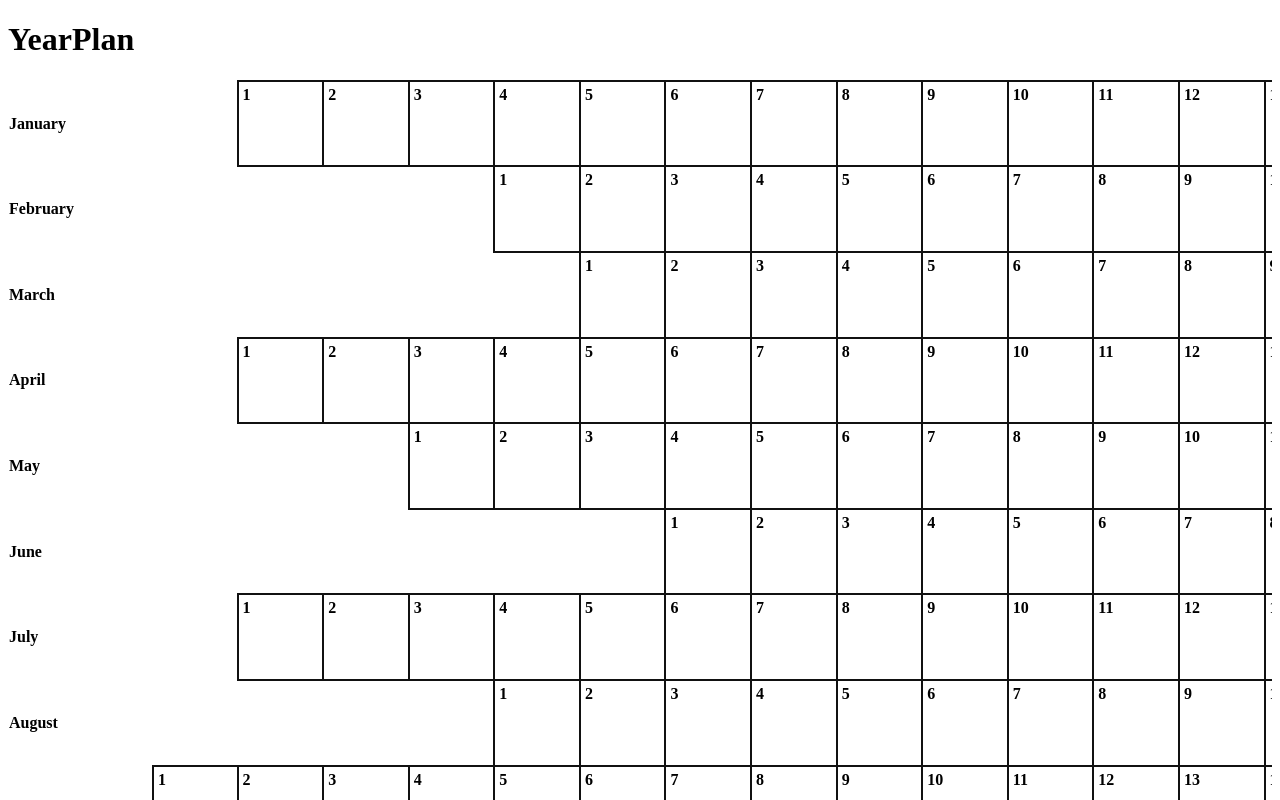
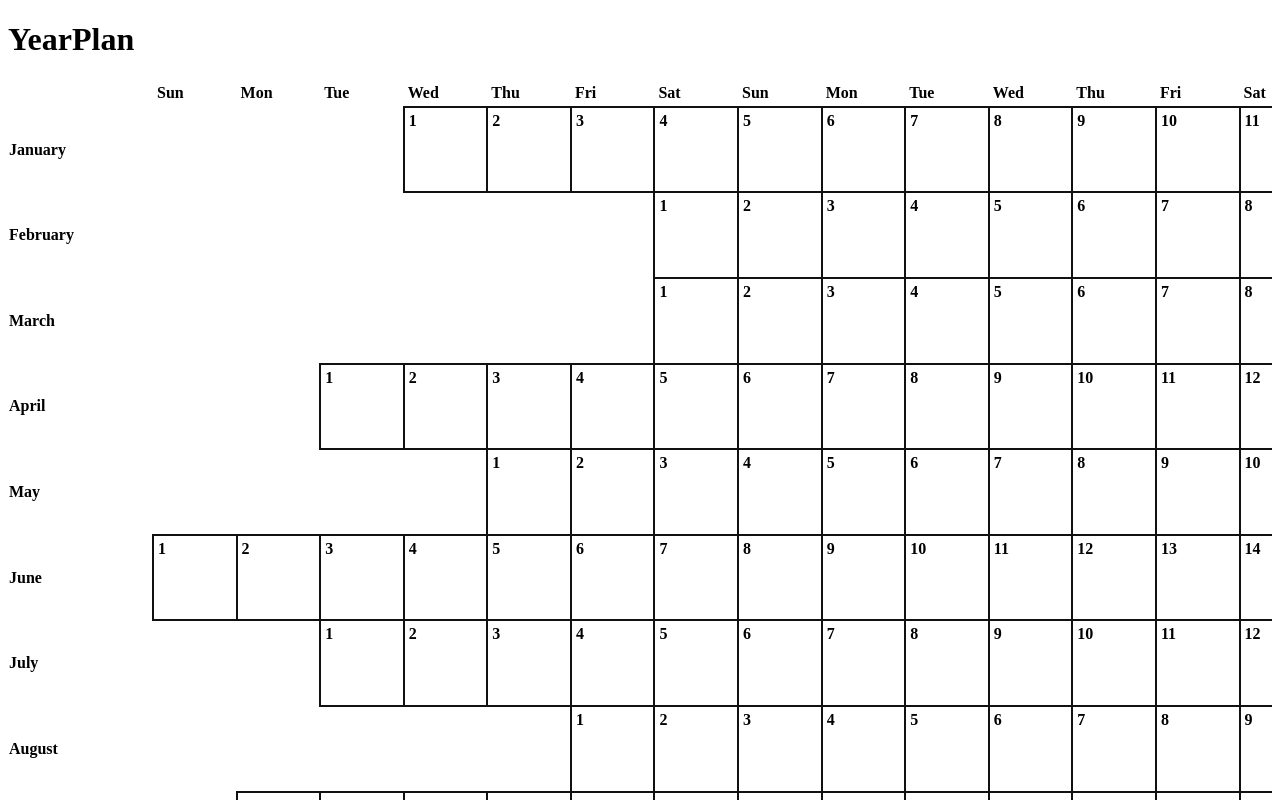
Before and after one commit to legendarydrew/yearplan, an Angular app: page / in a window 1280 px wide. Shown: the top 800 px of the page. Built offline with nearby package versions, Linux system fonts and the light colour scheme.

Commit message:
feat: display the day names.

```diff
--- a/src/app/components/calendar/calendar.component.css
+++ b/src/app/components/calendar/calendar.component.css
@@ -53,13 +53,16 @@
 
 .day {
   width: 2cm;
-  height: 2cm;
   padding: 0.25em;
   vertical-align: top;
   text-align: left;
 }
 
-.day:not(:empty) {
+td.day {
+  height: 2cm;
+}
+
+td.day:not(:empty) {
   border: 2px solid #111;
 }
 
--- a/src/app/components/calendar/calendar.component.html
+++ b/src/app/components/calendar/calendar.component.html
@@ -1,10 +1,19 @@
 <div class="calendar-container">
 
   <table class="calendar-table">
+
+    <thead>
+    <tr>
+      <th class="month-name" scope="col">&nbsp;</th>
+      @for (day of weekdaySpots; track $index) {
+        <th class="day" scope="col">{{ weekdayNames[$index % 7] }}</th>
+      }
+    </tr>
+    </thead>
     <tbody>
       @for (month of months; track month) {
         <tr>
-          <th class="month-name">{{ month.name }}</th>
+          <th class="month-name" scope="row">{{ month.name }}</th>
           @for (day of month.days; track day) {
             <td class="day" [class.event-day]="day.hasEvent">
               @if (day.date) {
--- a/src/app/components/calendar/calendar.component.ts
+++ b/src/app/components/calendar/calendar.component.ts
@@ -1,4 +1,4 @@
-import { Component, OnInit } from '@angular/core';
+import { Component, Input, OnInit } from '@angular/core';
 import { CalendarMonth, CalendarSpot } from '../../interfaces';
 
 @Component({
@@ -8,23 +8,20 @@ import { CalendarMonth, CalendarSpot } from '../../interfaces';
   styleUrl: './calendar.component.css'
 })
 export class CalendarComponent implements OnInit {
+  @Input() year: number = 2025;
 
-  calendarYear: number;
   months: CalendarMonth[] = [];
-  weekdays: string[] = ['Sun', 'Mon', 'Tue', 'Wed', 'Thu', 'Fri', 'Sat'];
-  // TODO use locale names?
+  weekdayNames: string[] = ['Sun', 'Mon', 'Tue', 'Wed', 'Thu', 'Fri', 'Sat'];
+  weekdaySpots: null[] = [];
 
-  constructor() {
-    // Automatically set the year to the current year.
-    this.calendarYear = new Date().getFullYear();
-  }
 
   ngOnInit(): void {
     this.generateYearCalendar();
   }
 
   generateYearCalendar(): void {
-    const currentYear = this.calendarYear;
+    const currentYear = this.year;
+    let spotCount = 0;
     for (let month = 0; month < 12; month++) {
       const days: CalendarSpot[] = [];
       const firstDayOfMonth = new Date(currentYear, month, 1).getDay();
@@ -44,6 +41,11 @@ export class CalendarComponent implements OnInit {
         name: new Date(currentYear, month).toLocaleString('default', { month: 'long' }),
         days
       });
+
+      spotCount = Math.max(spotCount, days.length);
     }
+
+    this.weekdaySpots = Array(spotCount);
   }
+
 }
```
